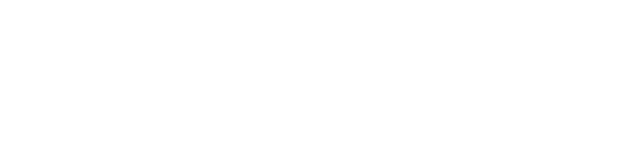
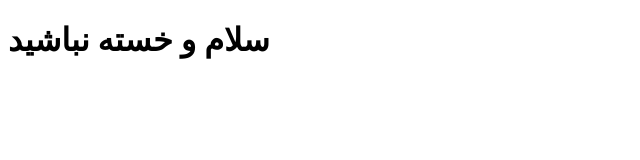
Before and after one commit to Nginph/Negin, a plain HTML site: page index.html in a window 1280 px wide. Shown: the whole page, without its empty margins (0-640 px from the left). Drawn offline with Linux system fonts and the light colour scheme.

Commit message:
edit index

```diff
--- a/index.html
+++ b/index.html
@@ -6,6 +6,6 @@
     <title>welcome to negin web</title>
 </head>
 <body>
-
+    <h1>سلام و خسته نباشید</h1>
 </body>
 </html>
```
